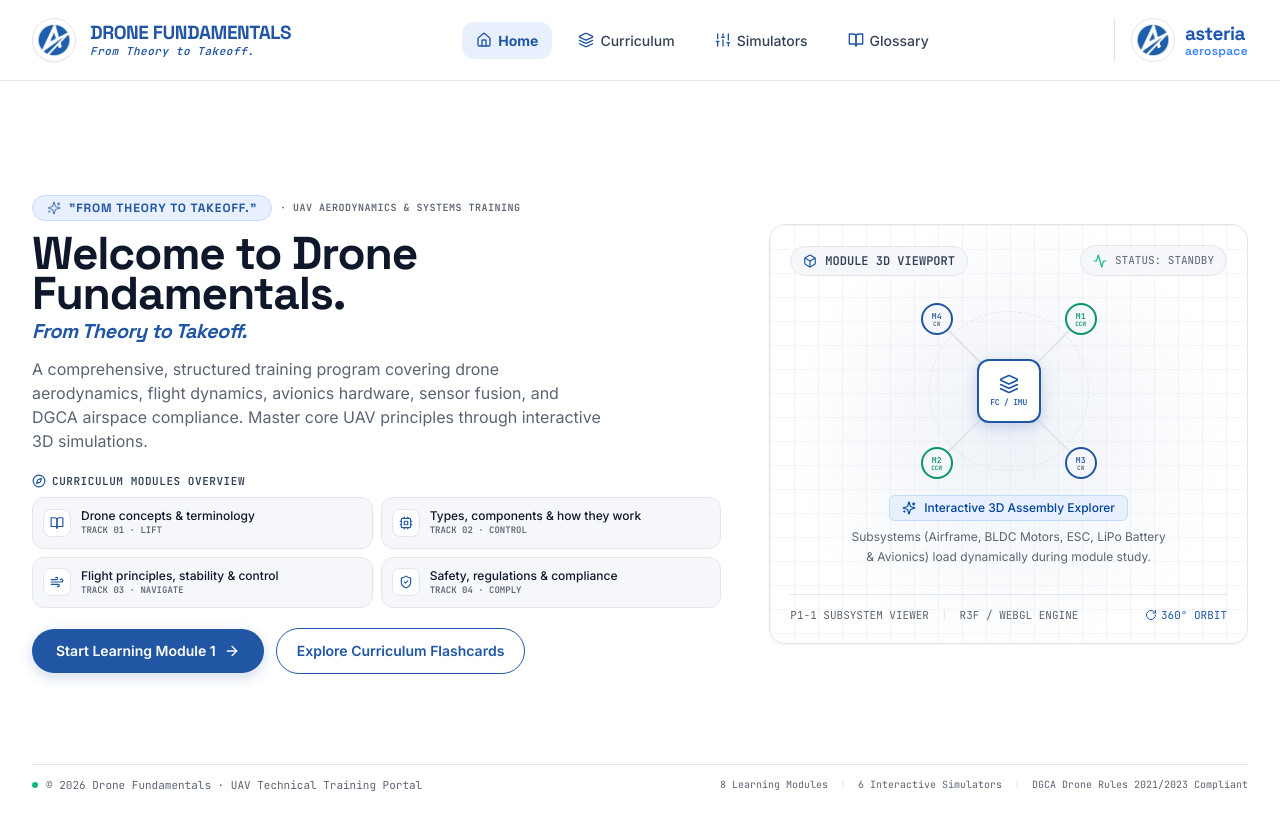
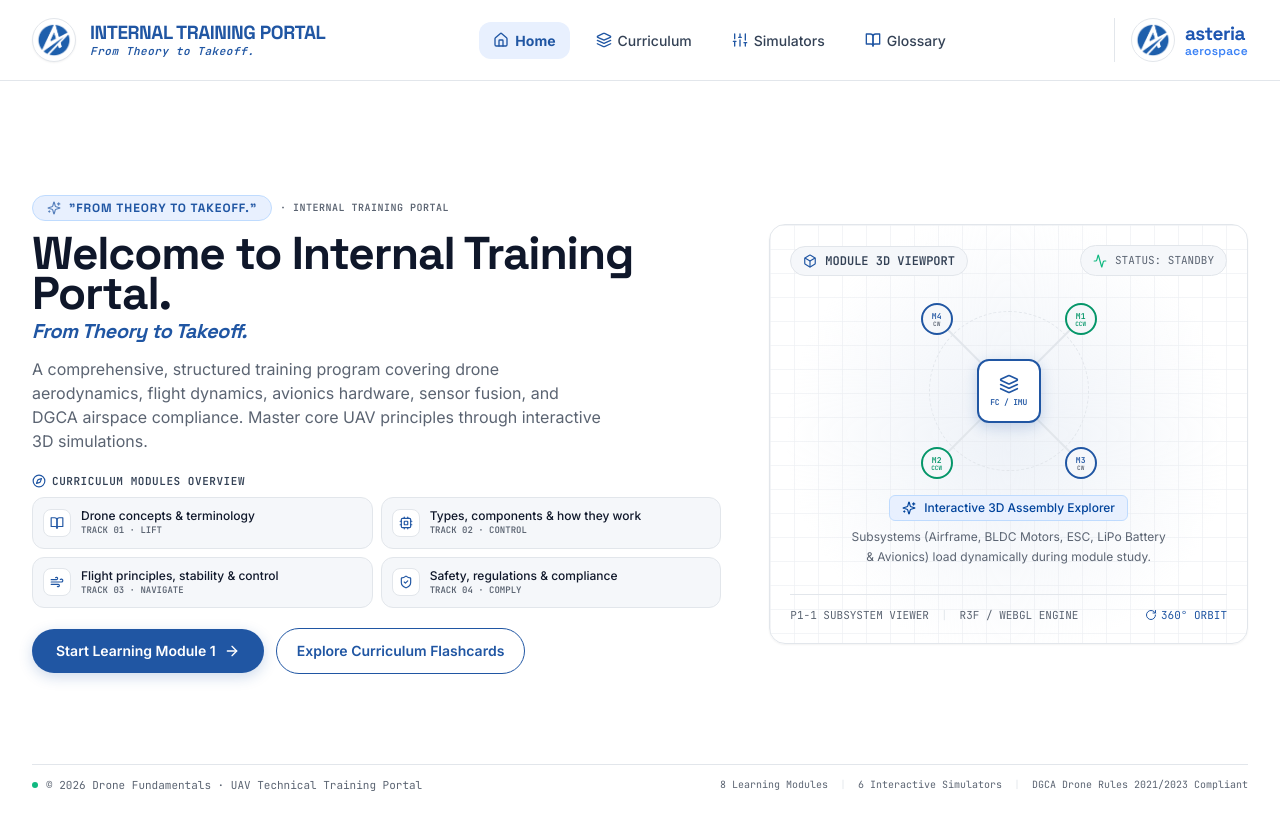
Before and after one commit to Adrin-Lee/Fundamental-of-UAV, a React (Vite) app: page / in a window 1280 px wide. Built offline with nearby package versions, Linux system fonts and the light colour scheme.

Commit message:
Rename Drone Fundamentals branding to Internal Training Portal

```diff
--- a/index.html
+++ b/index.html
@@ -4,7 +4,7 @@
     <meta charset="UTF-8" />
     <link rel="icon" type="image/png" href="/images/asteria-logo-mark.png" />
     <meta name="viewport" content="width=device-width, initial-scale=1.0" />
-    <title>Drone Fundamentals — UAV Technical Training Platform</title>
+    <title>Internal Training Portal — UAV Technical Training Platform</title>
     <meta name="description" content="Interactive learning platform for UAV fundamentals, flight physics, avionics, and DGCA regulations." />
 
     <!-- Google Fonts Preconnect & Stylesheets -->
--- a/src/components/Footer.jsx
+++ b/src/components/Footer.jsx
@@ -18,7 +18,7 @@ export default function Footer() {
               </div>
               <div className="flex flex-col">
                 <span className="font-display font-bold text-base text-[var(--accent-signal)] uppercase tracking-tight">
-                  Drone Fundamentals
+                  Internal Training Portal
                 </span>
                 <span className="font-mono text-[11px] font-bold text-[var(--accent-signal)] italic">
                   From Theory to Takeoff.
@@ -59,14 +59,14 @@ export default function Footer() {
         {/* Copyright, Developer Signature and Meta Bar */}
         <div className="pt-6 flex flex-col md:flex-row items-center justify-between text-xs font-mono text-[var(--text-muted)] gap-3">
           <div className="flex flex-col sm:flex-row items-center gap-1.5 sm:gap-3 text-center sm:text-left">
-            <span>© {new Date().getFullYear()} Drone Fundamentals. All Rights Reserved.</span>
+            <span>© {new Date().getFullYear()} Internal Training Portal. All Rights Reserved.</span>
             <span className="hidden sm:inline text-[var(--divider)]">|</span>
             <span className="inline-flex items-center gap-1.5 px-2.5 py-0.5 rounded-full bg-[var(--bg-elevated)] border border-[var(--divider)] text-[var(--text-secondary)]">
               <Code2 className="w-3.5 h-3.5 text-[var(--accent-signal)]" />
               <span>Developed by <strong className="text-[var(--accent-signal)] font-bold">Suryajayan Alex</strong></span>
             </span>
           </div>
-          <span className="text-[11px]">Drone Fundamentals Platform · Version 1.0.0</span>
+          <span className="text-[11px]">Internal Training Portal · Version 1.0.0</span>
         </div>
 
       </div>
--- a/src/components/Hero.jsx
+++ b/src/components/Hero.jsx
@@ -47,13 +47,13 @@ export default function Hero({ onStartLearning, onExploreCurriculum }) {
                 </span>
               </div>
               <span className="hidden sm:inline-block font-mono text-[10px] font-semibold tracking-wider uppercase text-[var(--text-muted)]">
-                · UAV AERODYNAMICS & SYSTEMS TRAINING
+                · INTERNAL TRAINING PORTAL
               </span>
             </div>
 
             {/* Main Headline */}
             <h1 className="font-display text-2xl sm:text-4xl lg:text-[40px] xl:text-[46px] font-bold tracking-tight text-[var(--text-primary)] leading-[1.12] mb-1">
-              Welcome to Drone Fundamentals.
+              Welcome to Internal Training Portal.
             </h1>
 
             {/* Motivational Slogan Tagline */}
--- a/src/components/Navbar.jsx
+++ b/src/components/Navbar.jsx
@@ -16,7 +16,7 @@ export default function Navbar({
         <button
           onClick={onNavigateHome}
           className="flex items-center gap-3.5 group text-left focus:outline-none focus-visible:ring-2 focus-visible:ring-[var(--border-focus)] rounded-md"
-          aria-label="Drone Fundamentals Home"
+          aria-label="Internal Training Portal Home"
         >
           {/* Asteria Logo Mark */}
           <div className="w-11 h-11 flex items-center justify-center rounded-full overflow-hidden shadow-sm transition-transform group-hover:scale-105 bg-white border border-[var(--divider)] p-0.5">
@@ -29,7 +29,7 @@ export default function Navbar({
 
           <div className="flex flex-col leading-tight">
             <span className="font-display font-bold tracking-tight text-[19px] text-[var(--accent-signal)] uppercase">
-              Drone Fundamentals
+              Internal Training Portal
             </span>
             <span className="font-mono text-[11px] tracking-wider text-[var(--accent-signal)] font-bold italic">
               From Theory to Takeoff.
```
